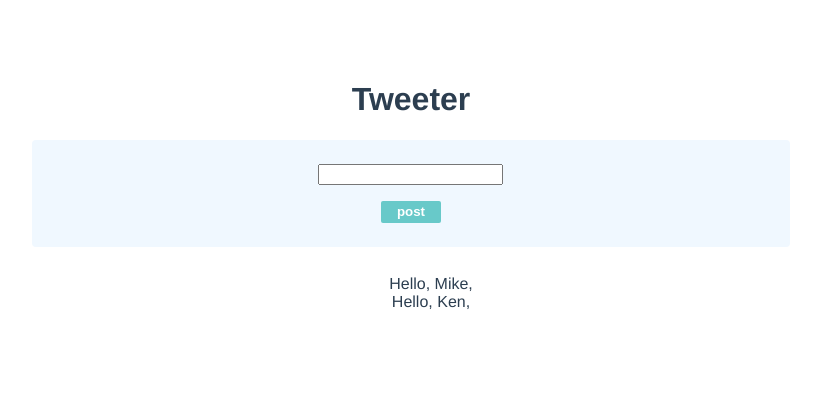
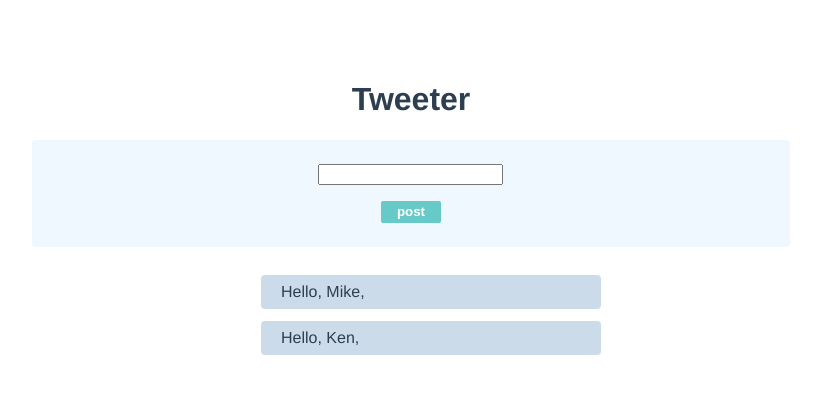
Before and after one commit to worldwideweb13/typeScript, a Vue app in the folder ts-vue-grammer/vue-sample/: page / in a window 1280 px wide. Shown: the top 394 px of the page, without its empty margins (229-1050 px from the left). Built offline with nearby package versions, Linux system fonts and the light colour scheme.

Commit message:
動的なリスト 要素の追加

```diff
--- a/ts-vue-grammer/vue-sample/src/components/Tweet.vue
+++ b/ts-vue-grammer/vue-sample/src/components/Tweet.vue
@@ -1,22 +1,30 @@
 <script setup lang="ts">
-const tweets = [
+import { ref } from "vue";
+const tweets = ref([
   {
-    id: "0",
+    id: 0,
     description: "Hello, Mike,",
   },
   {
-    id: "1",
+    id: 1,
     description: "Hello, Ken,",
   },
-];
+]);
+
+const inputtingDescription = ref<string>("");
+const postTweet = () => {
+  const tweet = { id: Math.random(), description: inputtingDescription.value };
+  tweets.value.push(tweet);
+  inputtingDescription.value = "";
+};
 </script>
 
 <template>
   <div class="container">
     <h1>Tweeter</h1>
     <div class="form-container">
-      <input />
-      <button class="save-button">post</button>
+      <input v-model="inputtingDescription" />
+      <button class="save-button" @click="postTweet()">post</button>
     </div>
     <div class="tweet-container">
       <ul>
@@ -50,6 +58,13 @@ const tweets = [
 }
 .tweet-list {
   list-style: none;
+  margin-bottom: 12px;
+  border-radius: 4px;
+  display: flex;
+  justify-self: space-between;
+  background-color: rgb(204, 219, 233);
+  padding: 8px 20px;
+  width: 300px;
 }
 
 .delete-button {
```
